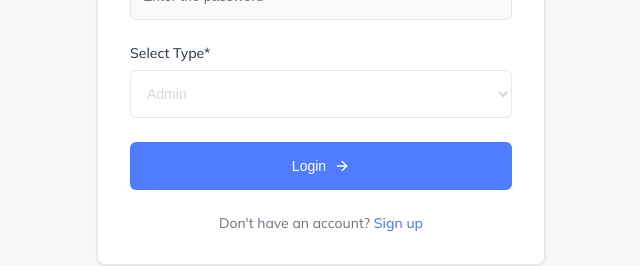
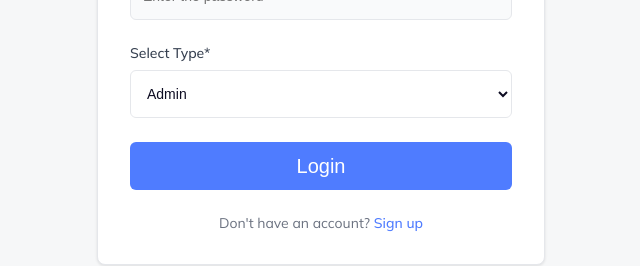
Before and after one commit to KhanSumaiya07/crm, a Next.js app: page / in a window 1280 px wide. Shown: the part 406-672 px from the top of the page, without its empty margins (319-959 px from the left). Built offline with nearby package versions, Linux system fonts and the light colour scheme.

Commit message:
change login page

```diff
--- a/app/login/page.jsx
+++ b/app/login/page.jsx
@@ -123,7 +123,7 @@ export default function LoginForm() {
 
                             <button type="submit" className={styles.submitButton}>
                                 Login
-                                <ArrowRight size={16} />
+                                {/* <ArrowRight size={16} /> */}
                             </button>
                         </form>
 
--- a/app/page.module.css
+++ b/app/page.module.css
@@ -128,7 +128,7 @@
   border: none;
   border-radius: 6px;
   font-weight: 500;
-  font-size: 14px;
+  font-size: 20px;
   cursor: pointer;
   display: flex;
   align-items: center;
@@ -218,7 +218,7 @@
     font-size: 14px;
     transition: all .2s;
     background-color: #fff;
-    color: #3333;
+    color: #0d0c22;
 }
 
 .dashboardHeader{
```
